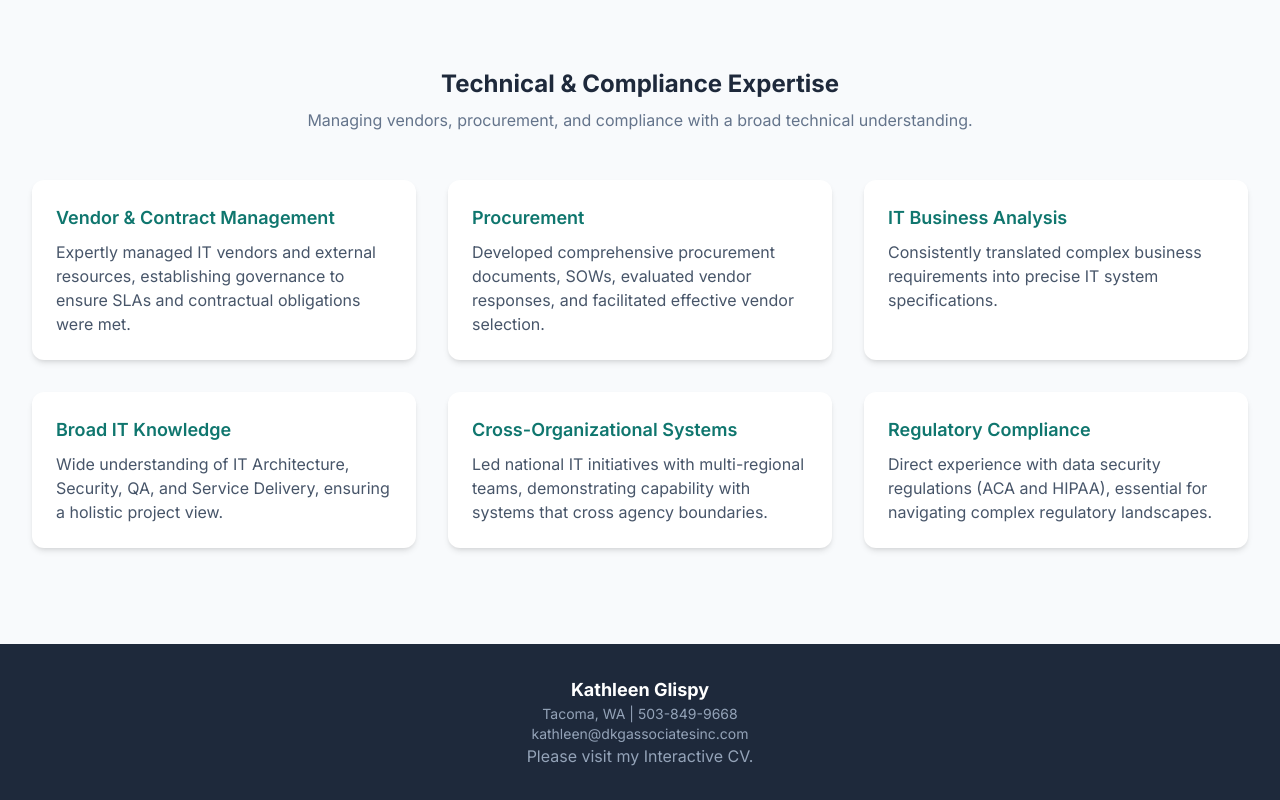
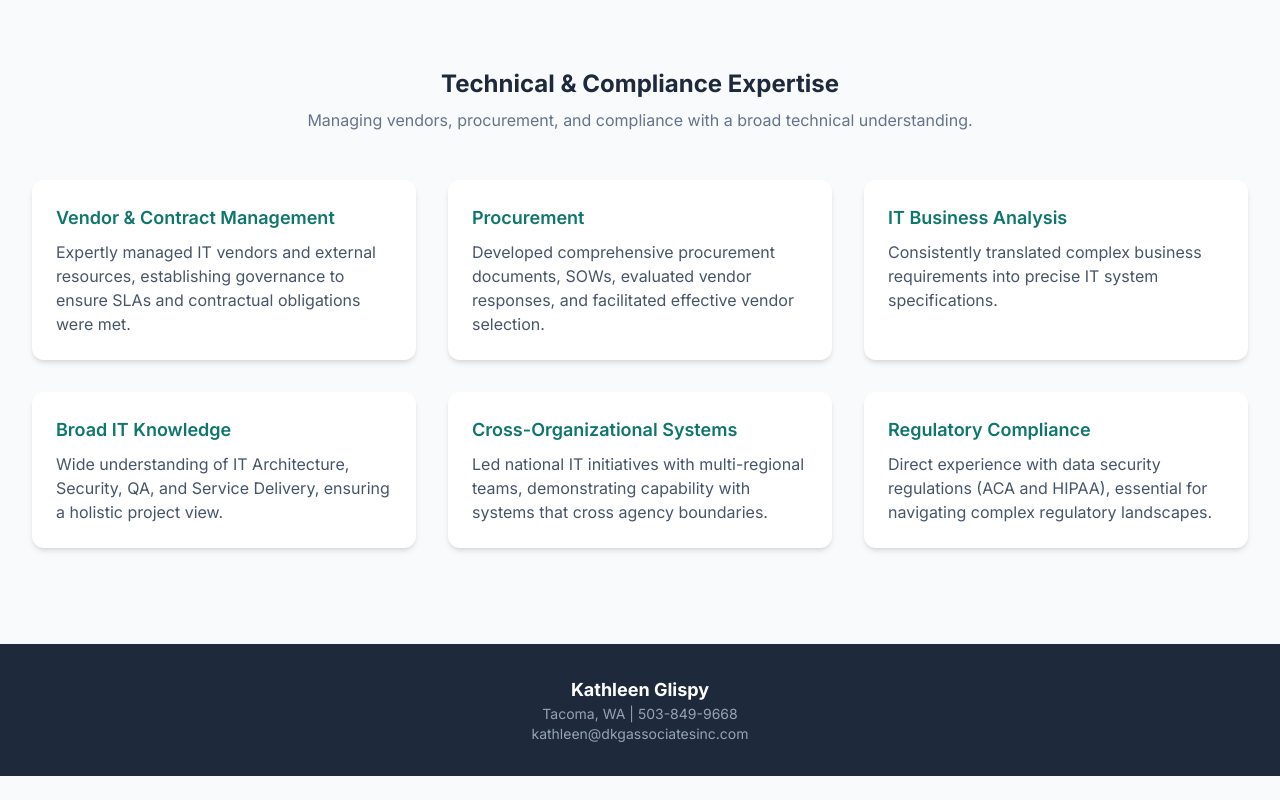
Before and after one commit to KGlispy/InteractiveCV, a plain HTML site: page glispy_cl.html in a window 1280 px wide. Shown: the part 1758-2558 px from the top of the page. After the commit the page ends 2534 px from the top, so only its background shows below. Drawn offline with nearby package versions, Linux system fonts and the light colour scheme.

Commit message:
Update and rename index.html to glispy_cl.html

```diff
--- a/index.html
+++ b/glispy_cl.html
@@ -222,8 +222,7 @@
             <p class="font-bold text-white text-lg">Kathleen Glispy</p>
             <p class="text-sm">Tacoma, WA | 503-849-9668</p>
             <p class="text-sm"><a href="mailto:kathleen@dkgassociatesinc.com" class="hover:text-teal-400 transition-colors">kathleen@dkgassociatesinc.com</a></p>
-            <p>Please visit my <a href="glispycv_interactive.html">Interactive CV</a>.</p>
-        </div>
+          </div>
     </footer>
 
     <script>
```
